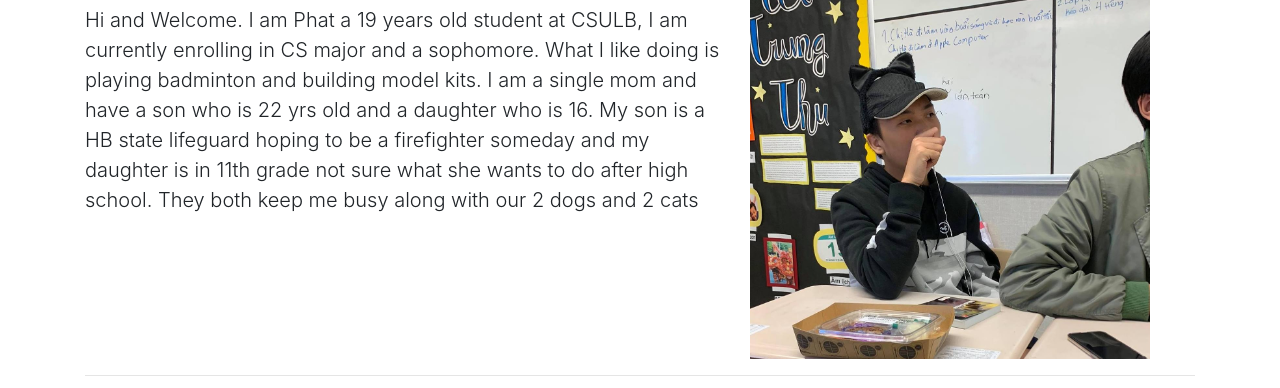
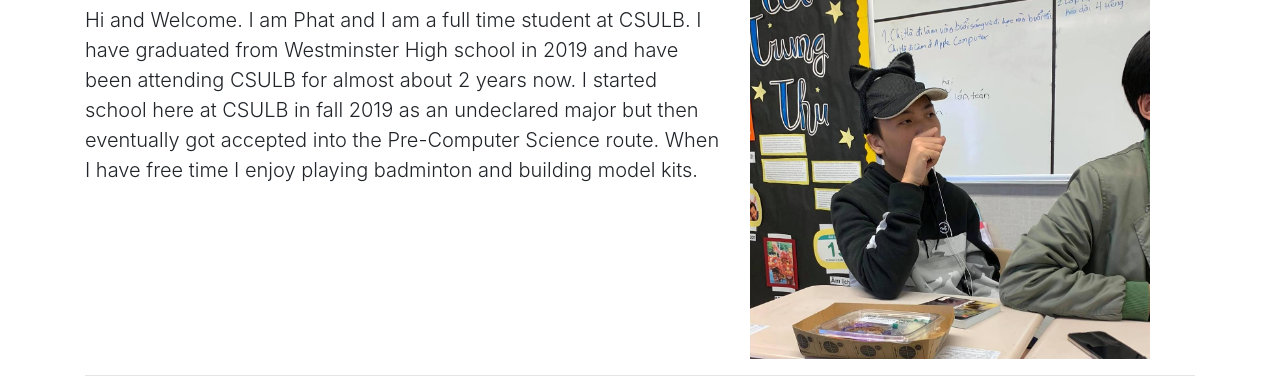
Before and after one commit to Null1204/BootStrap, a plain HTML site: page index.html in a window 1280 px wide. Shown: the part 340-728 px from the top of the page. Drawn offline with nearby package versions, Linux system fonts and the light colour scheme.

Commit message:
Update index.html

```diff
--- a/index.html
+++ b/index.html
@@ -29,9 +29,9 @@
     <div class="row featurette">
       <div class="col-md-7">
         <h2 class="featurette-heading">A LITTLE ABOUT <span class="text-muted">ME.</span></h2>
-        <p class="lead">Hi and Welcome. I am Phat a 19 years old student at CSULB, I am currently enrolling in CS major and a sophomore. What I like doing is playing badminton and building model kits.
+        <p class="lead">Hi and Welcome. I am Phat and I am a full time student at CSULB. I have graduated from Westminster High school in 2019 and have been attending CSULB for almost about 2 years now. I started school here at CSULB in fall 2019 as an undeclared major but then eventually got accepted into the Pre-Computer Science route.
 
-I am a single mom and have a son who is 22 yrs old and a daughter who is 16. My son is a HB state lifeguard hoping to be a firefighter someday and my daughter is in 11th grade not sure what she wants to do after high school. They both keep me busy along with our 2 dogs and 2 cats</p>
+  When I have free time I enjoy playing badminton and building model kits. </p>
       </div>
       <div class="col-md-5">
         <img src="45216833_749125785441227_2193545054830723072_n.jpg" alt="Phat Nguyen" width="400" height="400">
```
